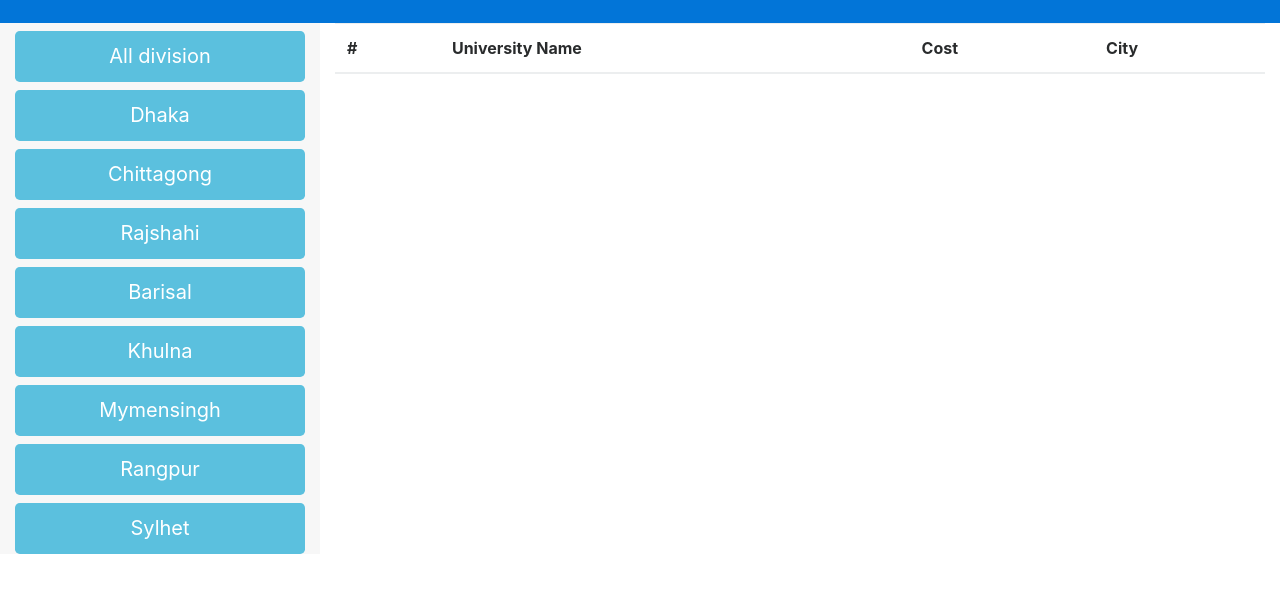
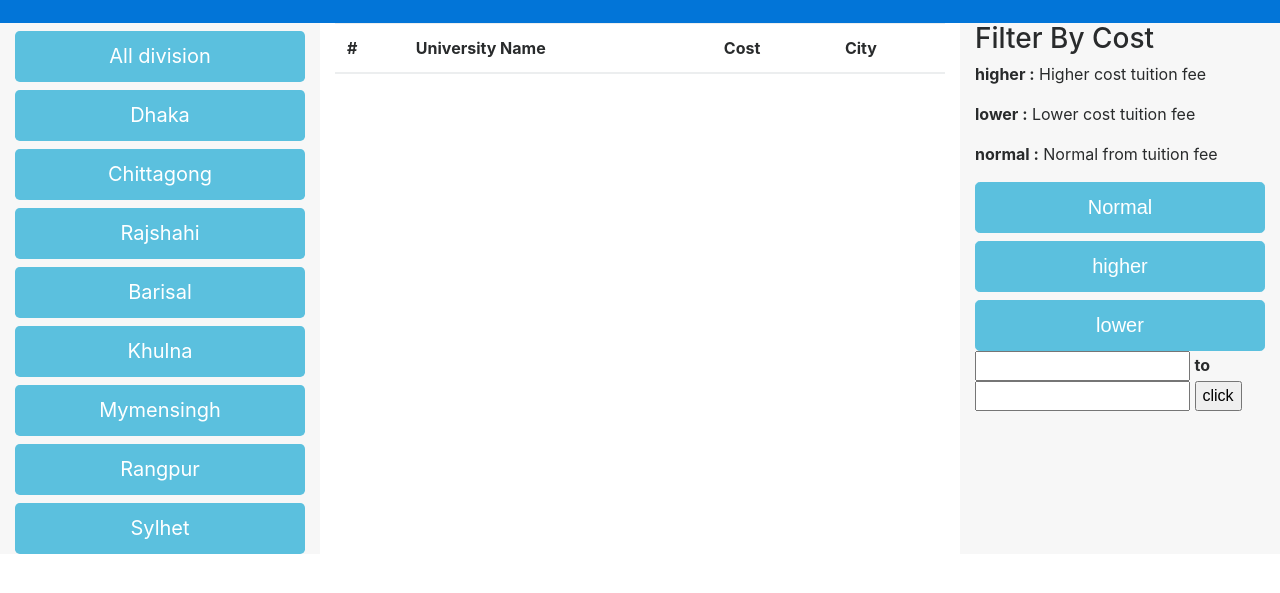
Before and after one commit to saidul-islam-tuhin/AllUniversityTuition-Fee, a Django app: page /home/LLB/ in a window 1280 px wide. Shown: the part 99-692 px from the top of the page. Run offline with Django 3.2, Linux system fonts and the light colour scheme; tables that the repository leaves empty hold one stand-in row (values such as "Sample post"); lists and menus that the app fills with data are empty; some libraries are stand-ins or nearby versions.

Commit message:
range added

```diff
--- /dev/null
+++ b/TutionFee/forms.py
@@ -0,0 +1,5 @@
+from django import forms
+
+class RangeForm(forms.Form):
+    min_cost = forms.IntegerField()
+    serial = forms.IntegerField(required=False, default='0', widget=forms.TextInput())
--- a/TutionFee/templates/TutionFee/tuition.html
+++ b/TutionFee/templates/TutionFee/tuition.html
@@ -23,7 +23,7 @@
             </div>
         </div>
         <!--  Show detaile in Table -->
-        <div class="col-md-9 ">
+        <div class="col-md-6 ">
             <table class="table ">
                 <thead>
                     <tr>
@@ -58,6 +58,41 @@
                 </tbody>
             </table>
         </div>
-    </div>
+        <div class="col-md-3 bg-faded">
+            <h3> Filter By Cost</h3>
+            <p><b>higher :</b> Higher cost tuition fee</p>
+            <p><b>lower :</b> Lower cost tuition fee</p>
+            <p><b>normal :</b> Normal from tuition fee</p>
+        <form method='get' action=''>
+                    <input type="submit"
+                    {% if active == "n" %}
+                    class="btn btn-danger btn-lg btn-block mt-2 active"
+                    {% else %}
+                    class="btn btn-info btn-lg btn-block mt-2"
+                    {% endif %}
+                    value="Normal"  name="normal" >
+
+                    <input type="submit" {% if active == "h" %}
+                    class="btn btn-danger btn-lg btn-block mt-2 active"
+                    {% else %}
+                    class="btn btn-info btn-lg btn-block mt-2"
+                    {% endif %}
+                    value="higher" name="high" >
+
+                    <input type="submit"{% if active == "l" %}
+                    class="btn btn-danger btn-lg btn-block mt-2 active"
+                    {% else %}
+                    class="btn btn-info btn-lg btn-block mt-2"
+                    {% endif %}
+                     " value="lower" name="low" checked>
+
+        </form>
+        <form method='get' action=''>
+            <input type="text" name="lower" > <b>to</b>
+            <input type="text" name="higher" >
+            <input type="submit" value="click">
+        </form>
+        </div>
+        </div>
 </div>
 {% endblock %}
--- a/TutionFee/views.py
+++ b/TutionFee/views.py
@@ -15,21 +15,72 @@ def home(request):
     return render(request, 'TutionFee/home.html', context)
 
 def subject_wise(request,subject):
+    if request.GET.get('high'):
+        u_cost = Cost.objects.filter(subject=subject).order_by("-cost")
+        active="h"
+    elif request.GET.get('low'):
+        u_cost = Cost.objects.filter(subject=subject).order_by("cost")
+        active="l"
+    elif request.GET.get('normal'):
+        u_cost = Cost.objects.filter(subject=subject)
+        active="n"
+    else:
+        u_cost = Cost.objects.filter(subject=subject)
+        active="none"
     context = {
-        'u_cost': Cost.objects.filter(subject=subject),
+        'u_cost': u_cost,
         'divisions_list': divisions_list,
         'subject': subject,
+        'active': active,
     }
     return render(request, 'TutionFee/tuition.html', context)
+def max_min(self,sub):
+     if request.GET.get('high'):
+         u_cost = Cost.objects.filter(subject=subject).order_by("-cost")
+         active="h"
+     elif request.GET.get('low'):
+         u_cost = Cost.objects.filter(subject=subject).order_by("cost")
+         active="l"
+     elif request.GET.get('normal'):
+         u_cost = Cost.objects.filter(subject=subject)
+         active="n"
+     else:
+         u_cost = Cost.objects.filter(subject=subject)
+         active="none"
+     return self.u_cost
+     return self.active
 
 def division_wise(request, subject, division):
     obj = cost_tu()
     obj.cse()
+    min_price = request.GET.get("lower")
+    max_price = request.GET.get("higher")
+    print("hb h",min_price)
+
+    if request.GET.get('high'):
+        u_cost = Cost.objects.filter(subject=subject).order_by("-cost")
+        active="h"
+    elif request.GET.get('low'):
+        u_cost = Cost.objects.filter(subject=subject).order_by("cost")
+        active="l"
+    elif request.GET.get('normal'):
+        u_cost = Cost.objects.filter(subject=subject)
+        active="n"
+    else:
+        u_cost = Cost.objects.filter(subject=subject)
+        active="none"
+    if min_price or max_price:
+        u_cost = Cost.objects.filter(subject=subject,cost__range=(int(min_price),int(max_price)))
+
     context = {
         'subject': subject,
         'divisions_list': divisions_list,
         'division': division,
-        'u_cost': Cost.objects.filter(subject=subject),
+        #'u_cost': Cost.objects.filter(subject=subject),
+        'u_cost': u_cost,
+        'active': active,
     }
 
     return render(request, 'TutionFee/tuition.html', context)
+
+# max_min = Cost.objects.filter(subject=subject,cost__range=(min_price,max_price))
```
